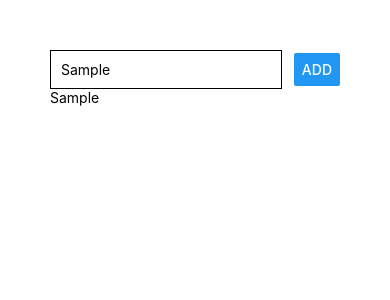
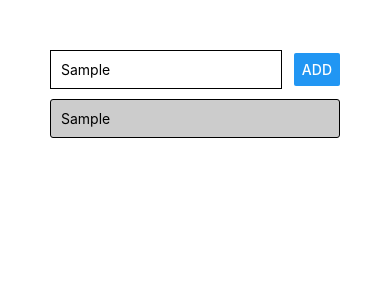
Before and after one commit to nitin1259/react-native-app, a React Native app: screen / in a window 390 px wide. Both pictures are taken after typing "Sample" into the empty fields and a click on the button "ADD". Shown: the top 300 px of the page. Built offline with nearby package versions, Linux system fonts and the light colour scheme.

Commit message:
added style to the list

```diff
--- a/App.js
+++ b/App.js
@@ -27,7 +27,9 @@ export default function App() {
       </View>
       <View>
         {courseGoals.map((goal, i) => (
-          <Text key={i}>{goal}</Text>
+          <View key={i} style={styles.listItem}>
+            <Text key={i}>{goal}</Text>
+          </View>
         ))}
       </View>
     </View>
@@ -47,6 +49,14 @@ const styles = StyleSheet.create({
     padding: 10,
     width: "80%",
   },
+  listItem: {
+    padding: 10,
+    marginVertical: 10,
+    backgroundColor: "#ccc",
+    borderColor: "black",
+    borderWidth: 1,
+    borderRadius: 3,
+  },
 });
 
 // add some styling to the view
```
